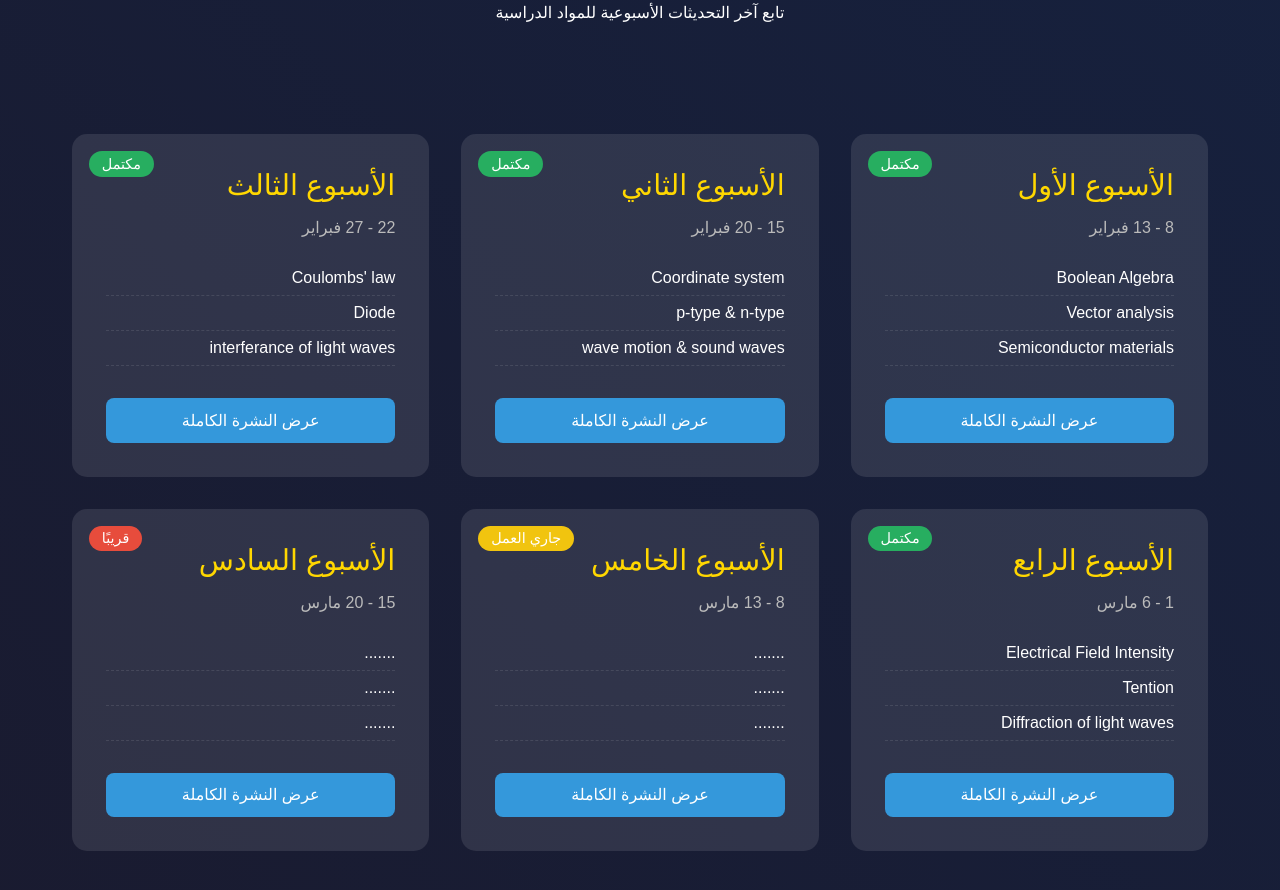
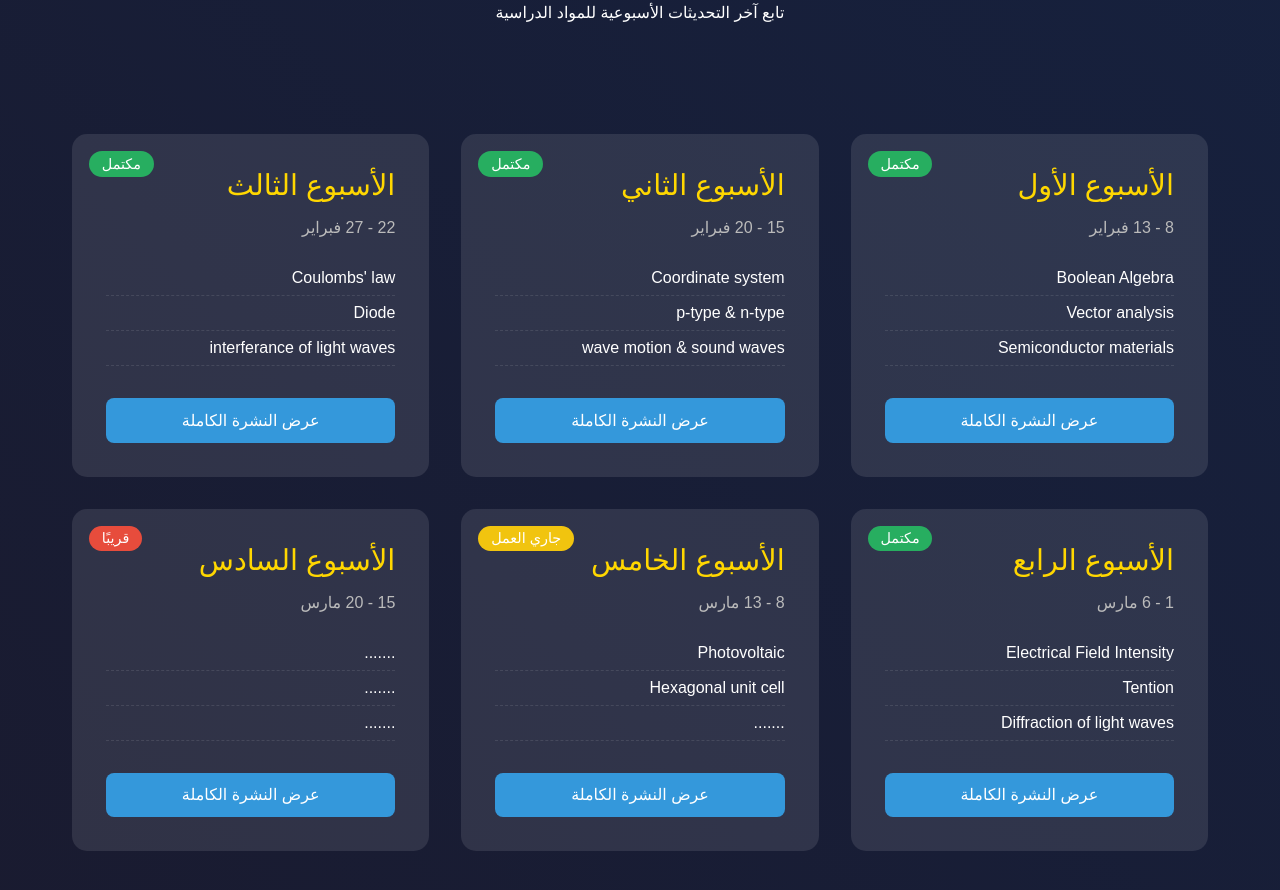
Before and after one commit to E-MWK/ZU, a plain HTML site: page index.html in a window 1280 px wide. Shown: the part 174-1064 px from the top of the page. Drawn offline with nearby package versions, Linux system fonts and the light colour scheme.

Commit message:
Update index.html

```diff
--- a/index.html
+++ b/index.html
@@ -79,8 +79,8 @@
                 <div class="week-number">الأسبوع الخامس</div>
                 <div class="week-date">8 - 13 مارس</div>
                 <ul class="topics-list">
-                    <li class="topic-item">.......</li>
-                    <li class="topic-item">.......</li>
+                    <li class="topic-item">Photovoltaic</li>
+                    <li class="topic-item">Hexagonal unit cell</li>
                     <li class="topic-item">.......</li>
                 </ul>
                 <a href="weeks/week5.html" class="week-link">عرض النشرة الكاملة</a>
```
